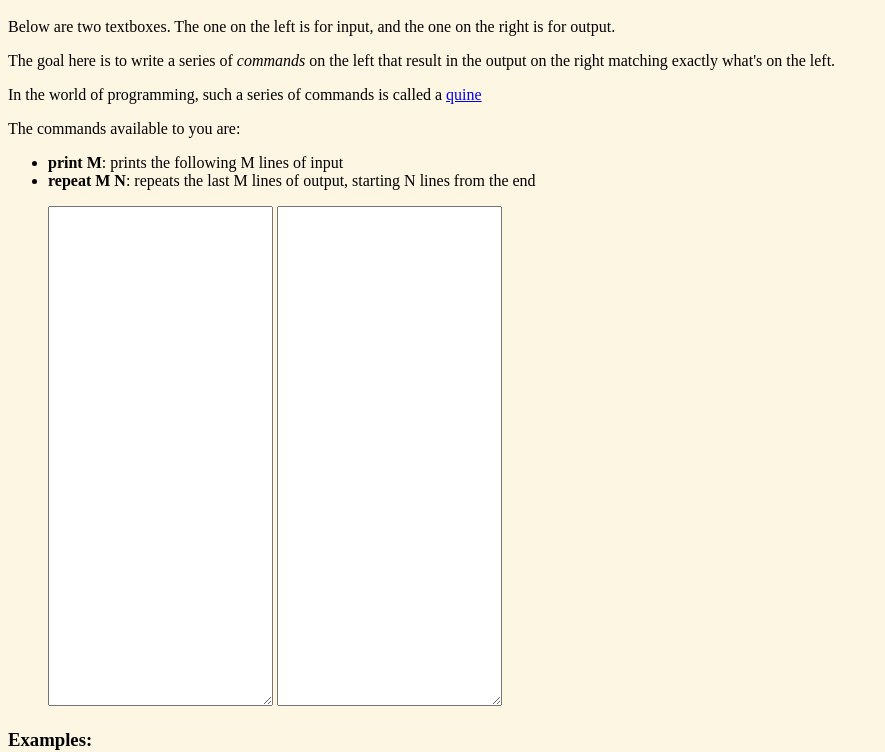
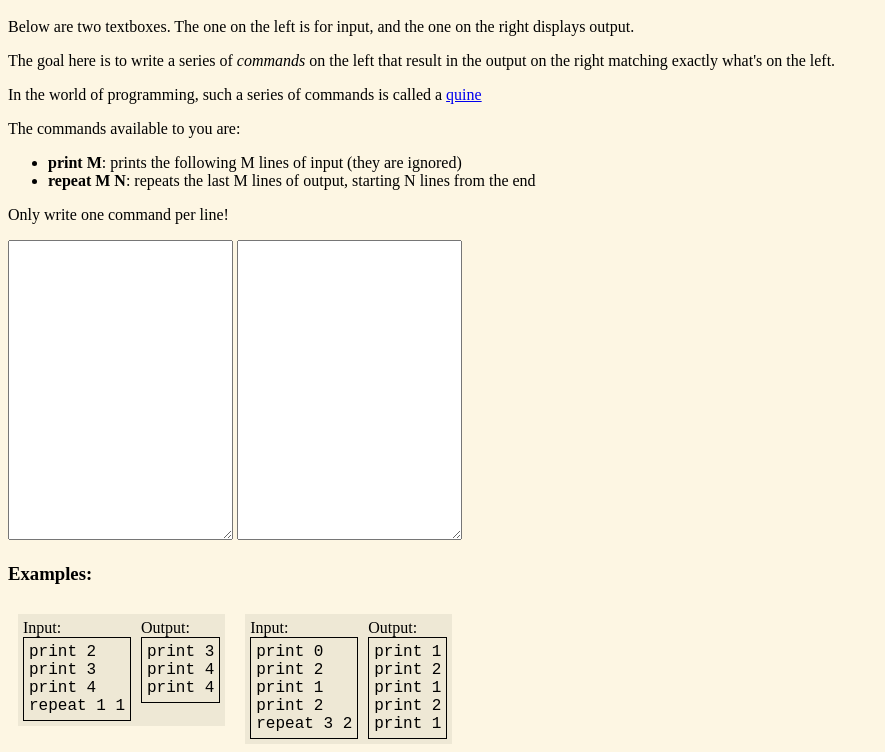
Before and after one commit to wgreenberg/quine.zip, a website: page index.html in a window 1280 px wide. Shown: the part 48-800 px from the top of the page, without its empty margins (0-885 px from the left). Drawn offline with Linux system fonts and the light colour scheme.

Commit message:
Better examples, styling

```diff
--- a/index.html
+++ b/index.html
@@ -7,7 +7,7 @@
 <h1>Quine.zip</h1>
 <div class='explanation'>
 <p>Below are two textboxes. The one on the left is for input, and the one on
-the right is for output.</p>
+the right displays output.</p>
 <p>The goal here is to write a series of <i>commands</i> on the left that
 result in the output on the right matching exactly what's on the left.</p>
 <p>In the world of programming, such a series of commands is called a
@@ -15,7 +15,7 @@ result in the output on the right matching exactly what's on the left.</p>
 <p>The commands available to you are:
     <ul>
         <li>
-            <b>print M</b>: prints the following M lines of input
+            <b>print M</b>: prints the following M lines of input (they are ignored)
         </li>
         <li>
             <b>repeat M N</b>: repeats the last M lines of output, starting N
@@ -23,6 +23,7 @@ result in the output on the right matching exactly what's on the left.</p>
         </li>
     </ul>
 </p>
+<p>Only write one command per line!</p>
 </div>
 <div class='codeboxes'>
     <textarea id="input" class="codebox"></textarea>
@@ -55,7 +56,7 @@ result in the output on the right matching exactly what's on the left.</p>
             <span class='line'>print 0</span>
             <span class='line'>print 2</span>
             <span class='line'>print 1</span>
-            <span class='line'>print 1</span>
+            <span class='line'>print 2</span>
             <span class='line'>repeat 3 2</span>
         </div>
     </div>
@@ -63,9 +64,9 @@ result in the output on the right matching exactly what's on the left.</p>
         Output:
         <div class='example-code'>
             <span class='line'>print 1</span>
+            <span class='line'>print 2</span>
             <span class='line'>print 1</span>
-            <span class='line'>print 1</span>
-            <span class='line'>print 1</span>
+            <span class='line'>print 2</span>
             <span class='line'>print 1</span>
         </div>
     </div>
--- a/styles/main.css
+++ b/styles/main.css
@@ -5,14 +5,13 @@ body {
 
 .codebox {
     width: 45%;
-    height: 500;
+    height: 300;
     margin-left: auto;
     margin-right: auto;
 }
 
 .codeboxes {
     display: block;
-    margin-left: 40px;
     width: 500px;
 }
 
@@ -35,6 +34,7 @@ body {
 
 .example-code {
     padding: 5px;
+    font-family: "Courier New";
     border-style: solid;
     border-width: 1px;
 }
```
